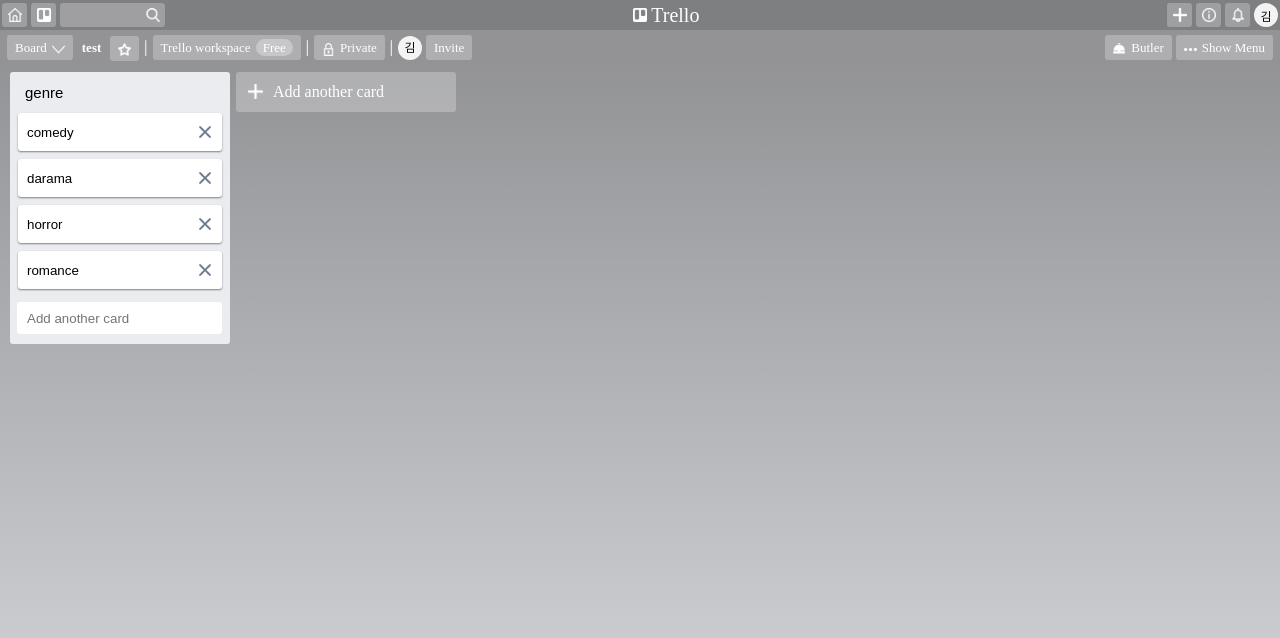
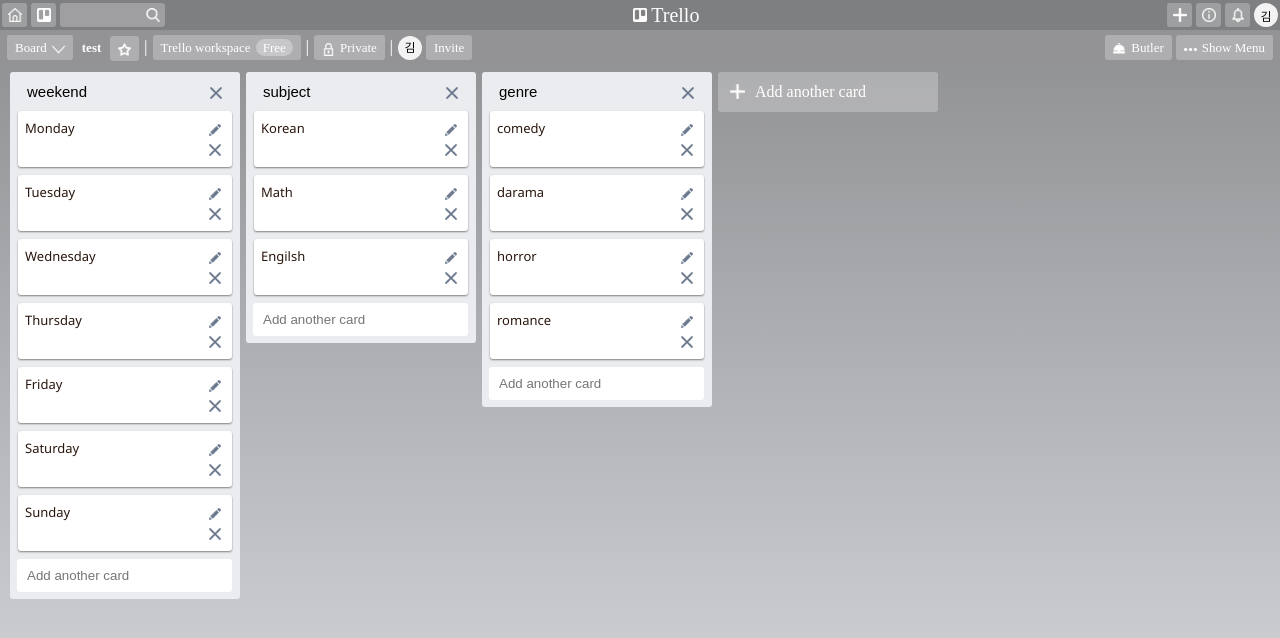
Before and after one commit to rlatjdus0814/trello, a React (Create React App) app: page / in a window 1280 px wide. Shown: the top 638 px of the page. Built offline with nearby package versions, Linux system fonts and the light colour scheme.

Commit message:
Card edit 버튼 수정

```diff
--- a/src/App.css
+++ b/src/App.css
@@ -1,8 +1,9 @@
 @import url('https://fonts.googleapis.com/css2?family=Noto+Sans&display=swap');
-
-body{
+*{
   margin: 0;
   padding: 0;
+}
+body{
   background-color: #d2d3d7;
   font-family: NotoSans;
 }
@@ -162,7 +163,7 @@
 .content-wrap{
   float: left;
   background-color: #ebecf0;
-  width: 220px;
+  width: 230px;
   border-radius: 3px;
   margin: 0 3px;
 }
@@ -172,55 +173,50 @@
 }
 .card-top-title{
   width: 140px;
-  margin: 11px 0 11px 13px;
+  margin: 11px 0 11px 17px;
   color: #29170e;
+  display: flex;
+  justify-content: space-between;
 }
 .card-top-title input{
   font-size: 15px;
   font-weight: 500;
   border: none;
 }
-.card-top-menu{
-  margin: 8px 0;
-  padding: 0 15px;
+.card-delete-btn{
+  margin-left: 11px;
   cursor: pointer;
+  margin: 13px 18px 0 0;
 }
-.card-top-menu img{
-  color: #333;
-  width: 10px;
-  margin-top: 7px;
+.card-delete-btn img{
+  width: 12px;
 }
 .card-input{
-  width: 160px;
-  height: 20px;
+  width: 155px;
+  height: 38px;
+  border: 1px solid #ccc;
+  border-radius: 3px;
+  outline: none;
   background-color:rgba(0, 0, 0, 0.0);
 }
 .create-input{
-  width: 193px;
-  height: 30px;
+  width: 205px;
+  height: 33px;
   border: none;
-  margin: 5px 0;
   padding-left: 10px;
   border-radius: 3px;
-
+  outline: none;
 }
 .create-input:hover{
   box-shadow: 1px 1px 10px rgb(163, 163, 163);
 }
 .create{
   display: flex;
-  margin: 5px 7px;
+  margin: 0 7px 7px 7px;
   justify-content: space-between;
 }
-.create-btn{
-  background-color: #5aac44;
-  border: none;
-  border-radius: 3px;
-  padding: 7px;
-  color: #fff;
-}
 .card-compose-card{
-  width: 190px;
+  width: 200px;
   border: none;
   border-radius: 3px;
   padding: 8px 7px;
@@ -236,12 +232,28 @@
   margin-bottom: 8px;
   justify-content: space-between;
 }
+.card-compose-card img{
+  width: 12px;
+  text-align: center;
+}
 .card-compose-card:hover{
   background-color: rgb(238, 237, 237);
 }
 .card-card{
   display: flex;
   justify-content: space-between;
+}
+.card-item p{
+  font-size: 13px;
+}
+.edit-btn{
+  border: none;
+  margin-left: 3px;
+  background-color: #fff;
+  cursor: pointer;
+  padding: 5px 4px 0 0;
+  background-color:rgba(0, 0, 0, 0.0);
+  outline: none;
 }
 .cancel-btn{
   border: none;
@@ -252,21 +264,6 @@
   background-color:rgba(0, 0, 0, 0.0);
   outline: none;
 }
-.card-compose-card img{
-  width: 12px;
-  text-align: center;
-}
-.submitBtn{
-  background-image: url('./img/cancel.png');
-  background-image: 10px;
-  width: 30px;
-}
-/* .listTrue{
-  display: block;
-}
-.listFalse{
-  display: block;
-} */
 .listClickBefore{
   display: flex;
   float: left;
@@ -301,11 +298,12 @@
 }
 .listTitle input{
   width: 193px;
-  height: 33px;
+  height: 32px;
   border: none;
-  margin: 10px 7px 5px 7px;
+  margin: 7px 7px 5px 7px;
   padding-left: 10px;
   border-radius: 3px;
+  outline: none;
 }
 .listAddCan{
   display: flex;
@@ -314,9 +312,13 @@
   background-color: #5aac44;
   border-radius: 3px;
   padding: 7px 7px 3px 7px;
-  margin: 5px 10px 10px 7px;
+  margin: 2px 10px 7px 7px;
   font-size: 15px;
   cursor: pointer;
+}
+.addBtn:hover{
+  background-color: #6abe52;
+  transition: background-color 85ms ease-in;
 }
 .canBtn img{
   width: 15px;
--- a/src/App.js
+++ b/src/App.js
@@ -7,7 +7,7 @@
 import cancel from './img/cancel.png';
 class App extends React.Component {
   state={
-    id: 3,
+    currentId: 3,
     addListMode: true,
     text: '',
     styleT:{
@@ -17,16 +17,16 @@
       display: 'none'
     },
     items: [
-    //   {
-    //   id: 0,
-    //   title: 'weekend',
-    //   data: ['Monday', 'Tuesday', 'Wednesday', 'Thursday', 'Friday', 'Saturday', 'Sunday']
-    // },
-    // {
-    //   id: 1,
-    //   title: 'subject',
-    //   data: ['Korean', 'Math', 'Engilsh']
-    // },
+      {
+      id: 0,
+      title: 'weekend',
+      data: ['Monday', 'Tuesday', 'Wednesday', 'Thursday', 'Friday', 'Saturday', 'Sunday']
+    },
+    {
+      id: 1,
+      title: 'subject',
+      data: ['Korean', 'Math', 'Engilsh']
+    },
     {
       id: 2,
       title: 'genre',
@@ -60,14 +60,34 @@
     if(!(this.state.text === '')){
       this.setState({
         items: this.state.items.concat({
-          id: this.id++,
+          id: this.state.currentId++,
           title: this.state.text,
           data: [],
         }),
-        addListMode: true
+        addListMode: true,
+        text: ''
       });
+      console.log(this.state.currentId);
     }
     this.addList();
+  }
+
+  handleListEnter = (e) => {
+    if(e.key === 'Enter'){
+      this.addBtn();
+    }
+  }
+
+  deleteList = (id) => {
+    this.setState({
+      items: this.state.items.filter(carditem => carditem.id !== id)
+    });
+  }
+
+  listUpdate = (id, data) => {
+    this.setState({
+      items: this.state.items.map((carditem) => id === carditem.id ? {...carditem, ...data} : carditem)
+    });
   }
 
   render(){
@@ -79,7 +99,7 @@
           <div className="wrap">
             <Header />
             <div className="content">
-              {items.map((item) => <List key={item.id} item={item} title={item.title} data={item.data} />)}
+              {items.map((item) => <List key={item.id} id={item.id} item={item} title={item.title} data={item.data} onRemove={this.deleteList} onUpdate={this.listUpdate} />)}
               <div className="listTrue" onClick={this.addList} style={styleT}>
                 <div className="listClickBefore">
                   <div className="plus-btn"><img src={plus} alt="plus" /></div>
--- a/src/components/Cards.js
+++ b/src/components/Cards.js
@@ -1,17 +1,25 @@
 import React from 'react';
 import '../App.css';
 import cancel from '../img/cancel.png';
+import edit from '../img/draw.png';
 
 class Cards extends React.Component {
   constructor(props){
     super(props);
     this.state = {
-      key: props.key,
+      editMode: true,
+      key: props.id,
       item: props.item,
-      data: this.props.data,
+      data: props.data,
       style:{
         border: 'none',
         height: '20px'
+      },
+      styleItem: {
+        display: 'block'
+      },
+      styleEdit: {
+        display: 'none'
       }
     };
   };
@@ -30,25 +38,21 @@
       data: e.target.value
     });
     this.props.setData(e.target.value);
+    console.log(this.state.data);
   }
 
-  writeClick = () => {
-    if(this.state.style.height === '20px'){
+  handleEdit = () => {
+    if(this.state.editMode === true){
       this.setState({
-        style:{
-          height: '40px',
-          outline: 'none',
-          background: '#fff',
-          border: 'none',
-        }
+        styleItem: { display: 'none' },
+        styleEdit: { display: 'block' },
+        editMode: false
       });
-    } if(this.state.style.height === '40px'){
+    } else {
       this.setState({
-        style:{
-          height: '20px',
-          border: 'none',
-          outline: 'none',
-        }
+        styleItem: { display: 'block' },
+        styleEdit: { display: 'none' },
+        editMode: true
       });
     }
   }
@@ -60,7 +64,7 @@
         this.setState({
           data: e.target.value
         });
-        this.writeClick();
+        this.handleEdit();
       }
     }
   }
@@ -71,18 +75,26 @@
   }
 
   render() {
-    const {data, style} = this.state;
+    const {data, styleItem, styleEdit} = this.state;
     return (
       <div>
         <div className="card-compose-card">
           <form>
             <div className="card-card">
-              <div>
-                <input className="card-input" style={style} value={data} name="cardInput" onClick={this.writeClick} onChange={this.handleCardInput} onKeyPress={this.handleCardEdit} >
+              <div className="card-item" style={styleItem}>
+                <p>{data}</p>
+              </div>
+              <div className="card-edit" style={styleEdit}>
+                <input className="card-input" value={data} name="cardInput" onChange={this.handleCardInput} onKeyPress={this.handleCardEdit} >
                 </input>
               </div>
-              <div className="cancel-btn" onClick={this.handleRemove}>
-                <img src={cancel} alt="cancel" />
+              <div className="card-btn">
+                <div className="edit-btn" onClick={this.handleEdit}>
+                  <img src={edit} alt="edit" />
+                </div>
+                <div className="cancel-btn" onClick={this.handleRemove}>
+                  <img src={cancel} alt="cancel" />
+                </div>
               </div>
               {/* <div className="cancel-btn">
                 <input className="submitBtn" type="submit" value='' onClick={this.props.onRemove} return false></input>
--- a/src/components/List.js
+++ b/src/components/List.js
@@ -1,15 +1,15 @@
 import React from 'react';
 import '../App.css';
 import Cards from './Cards.js';
-
+import cancel from '../img/cancel.png';
 class List extends React.Component {
   constructor(props){
     super(props);
     this.state = {
-      dataKey: -1,
-      item: props.item,
+      items: props.items,
       title: props.title,
       data: props.data,
+      id: props.id,
       text: '',
       style: {
         border: 'none',
@@ -35,8 +35,8 @@
   }
 
   handleTitleEdit = (e) => {
-    if(!(this.title == '')){
-      if(e.key == 'Enter'){
+    if(!(this.title === '')){
+      if(e.key === 'Enter'){
         this.setState({
           title: e.target.value
         });
@@ -61,6 +61,7 @@
   handleAddCard = (e) =>{
     if(!(this.state.text === '')){
       if(e.key === 'Enter'){
+        e.preventDefault();
         this.setState({
           data: this.state.data.concat(e.target.value),
           text: ''
@@ -75,10 +76,14 @@
     });
   }
 
+  delList = () => {
+    this.props.onRemove(this.state.id);
+  }
+
   render() {
     const {title, data, style, text} = this.state;
     const CardComponents = data.map((dataitem, i) => {
-      return (<Cards key={i} setData={(data) => this.setData(data, i)} data={dataitem} onRemove={() => this.RemoveData(i)} />);
+      return (<Cards key={i} id={i} setData={(data) => this.setData(data, i)} data={dataitem} onRemove={() => this.RemoveData(i)} />);
     });
 
   return(
@@ -87,13 +92,16 @@
         <div className="content-wrap-card">
           <div className="card-top">
             <div className="card-top-title"><input value={title} style={style} onClick={this.titleClick} onChange={this.handleTitleInput} onKeyPress={this.handleTitleEdit}></input></div>
+            <div className="card-delete-btn" onClick={this.delList}><img src={cancel} alt="delete" /></div>
           </div>
           <div className="card-compose">
             { CardComponents }
             <div className="card-compose-create">
-              <div className="create">
-                <input className="create-input" placeholder="Add another card" value={text} onKeyPress={this.handleAddCard} onChange={this.handleCardCreate}></input>
-              </div>
+              <form>
+                <div className="create">
+                  <input className="create-input" placeholder="Add another card" value={text} onKeyPress={this.handleAddCard} onChange={this.handleCardCreate}></input>
+                </div>
+              </form>
             </div>
           </div>
         </div>
```
Also changed, not shown: src/components/Header.js (+14 -14 lines), src/components/Top.js (+9 -9 lines), 1 other file (tests, documents, lock files or other folders).
